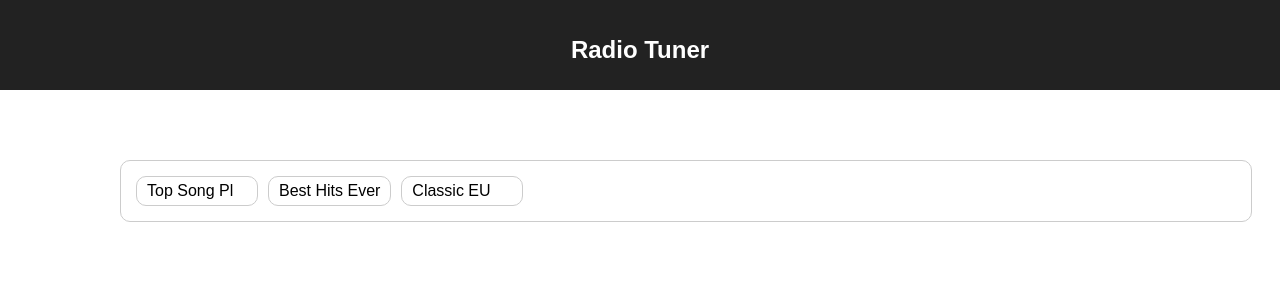
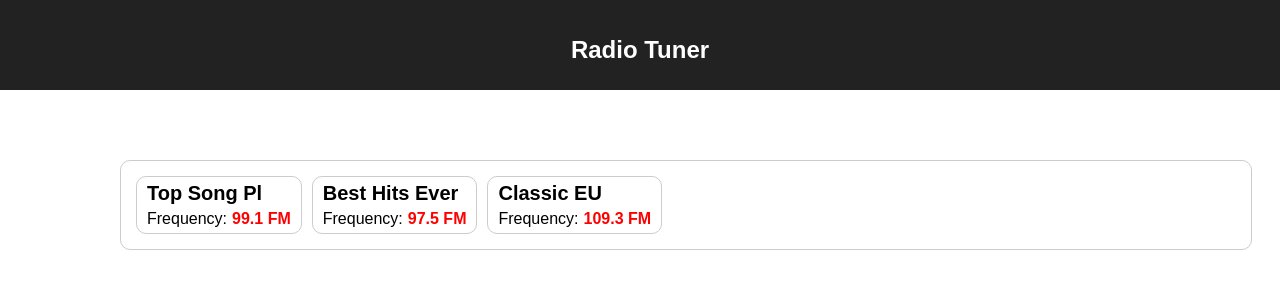
Before and after one commit to moniikag/radio-tuner2, a React (Create React App) app: page / in a window 1280 px wide. Shown: the top 300 px of the page. Built offline with nearby package versions, Linux system fonts and the light colour scheme.

Commit message:
Add frequency to RadioStations

```diff
--- a/src/components/RadioStations/RadioStation/index.jsx
+++ b/src/components/RadioStations/RadioStation/index.jsx
@@ -1,9 +1,17 @@
 import React from 'react'
 import PropTypes from 'prop-types'
 
+import './styles.css'
+
 const RadioStation = ({ station }) => {
   return (
-    <li>{station.name}</li>
+    <li>
+      <header>{station.name}</header>
+      Frequency:
+      <span className="station-detail">
+        {station.frequency} FM
+      </span>
+    </li>
   )
 }
 
--- /dev/null
+++ b/src/components/RadioStations/RadioStation/styles.css
@@ -0,0 +1,11 @@
+.radio-stations-list li header {
+  font-size: 20px;
+  font-weight: bold;
+  margin-bottom: 5px;
+}
+
+.radio-stations-list li span.station-detail {
+  font-weight: bold;
+  color: red;
+  margin-left: 5px;
+}
--- a/src/components/RadioStations/index.jsx
+++ b/src/components/RadioStations/index.jsx
@@ -7,9 +7,9 @@ class RadioStations extends Component {
     super(props)
     this.state = {
       stations: [
-        { name: 'Top Song Pl' },
-        { name: 'Best Hits Ever' },
-        { name: 'Classic EU' },
+        { name: 'Top Song Pl', frequency: '99.1' },
+        { name: 'Best Hits Ever', frequency: '97.5' },
+        { name: 'Classic EU', frequency: '109.3' },
       ],
     }
   }
```
